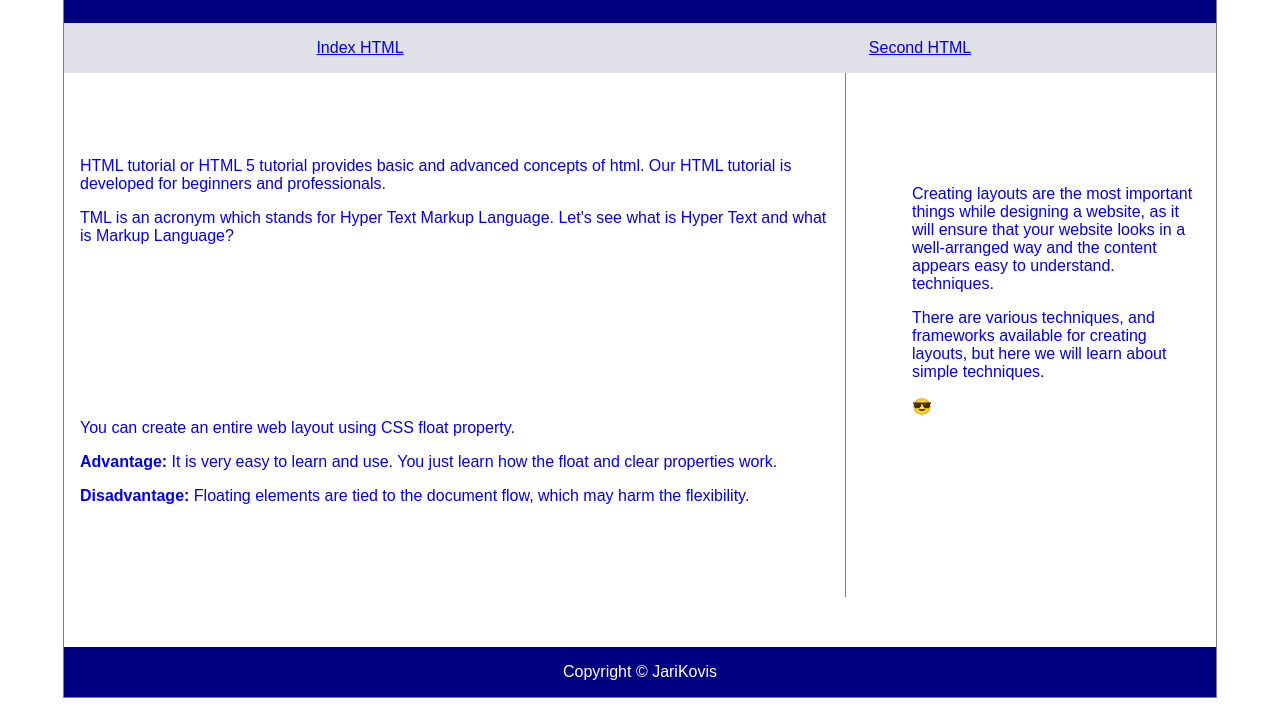
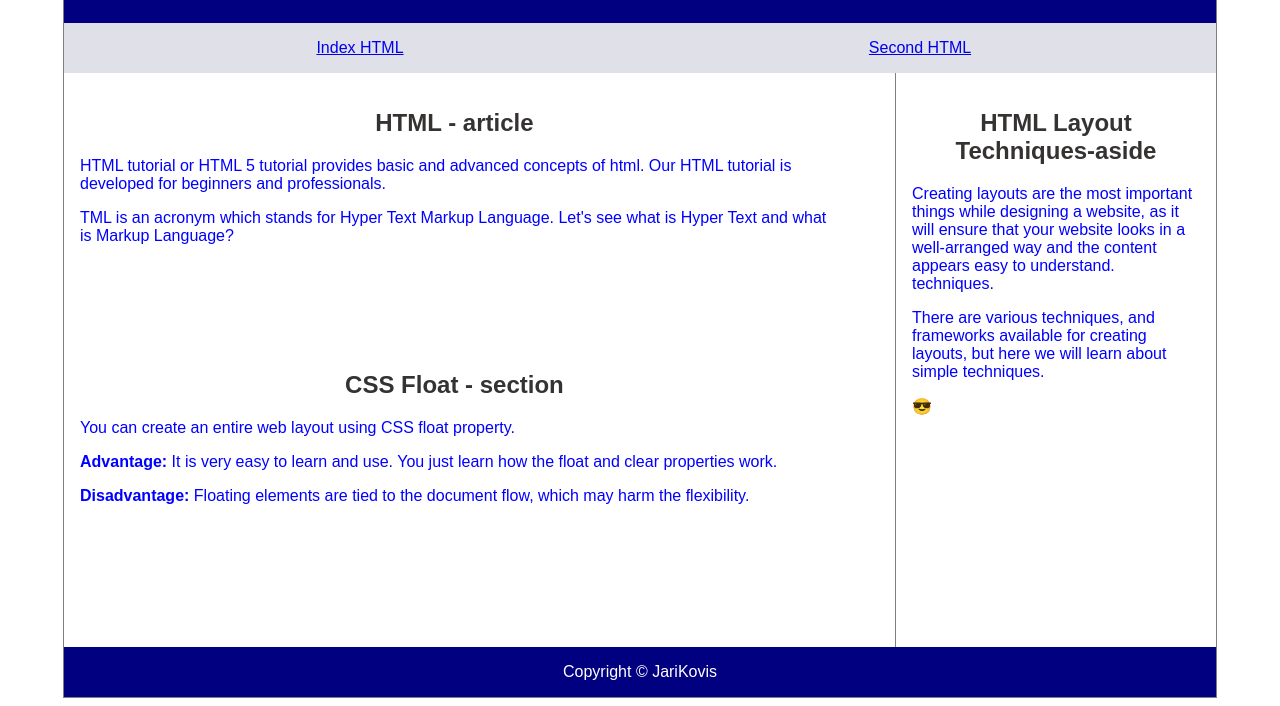
Before and after one commit to ninaalexandras/Laurea, a plain HTML site: page Laurea_R0244_Verkkosivujen_kehittaminen_Kevat_2023/WS05/index.html in a window 1280 px wide. Shown: the part 98-804 px from the top of the page. Drawn offline with Linux system fonts and the light colour scheme.

Commit message:
Styles 04b

```diff
--- a/Laurea_R0244_Verkkosivujen_kehittaminen_Kevat_2023/WS05/styles.css
+++ b/Laurea_R0244_Verkkosivujen_kehittaminen_Kevat_2023/WS05/styles.css
@@ -19,7 +19,7 @@ body {
 }
 
 h1 {
-  color: white;
+  color: rgb(53, 50, 50);
   text-align: center;
 }
 
@@ -31,8 +31,6 @@ h1 {
 div.container {
   width: 100%;
 }
-
-
 
 .wrapper {
   display: flex;
@@ -57,7 +55,7 @@ nav ul a {
 section {
   float: left;
   width: 65%;
-  border-right: 1px solid gray;
+
   padding: 1em;
   color: blue;
   height: 230px;
@@ -65,15 +63,16 @@ section {
 article {
   float: left;
   width: 65%;
-  border-right: 1px solid gray;
+
   padding: 1em;
   color: blue;
   height: 230px;
-  }
+}
 
 aside {
   float: right;
   width: 25%;
+  border-left: 1px solid gray;
   padding: 1em;
   color: blue;
   height: 542px;
```
